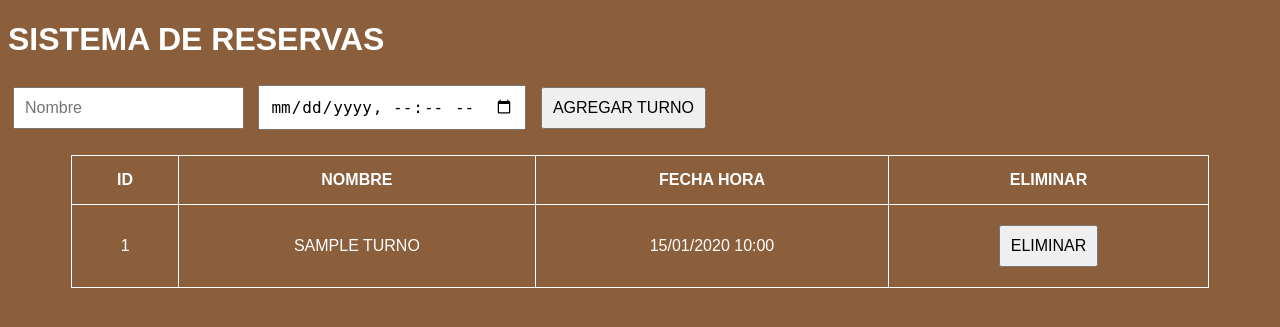
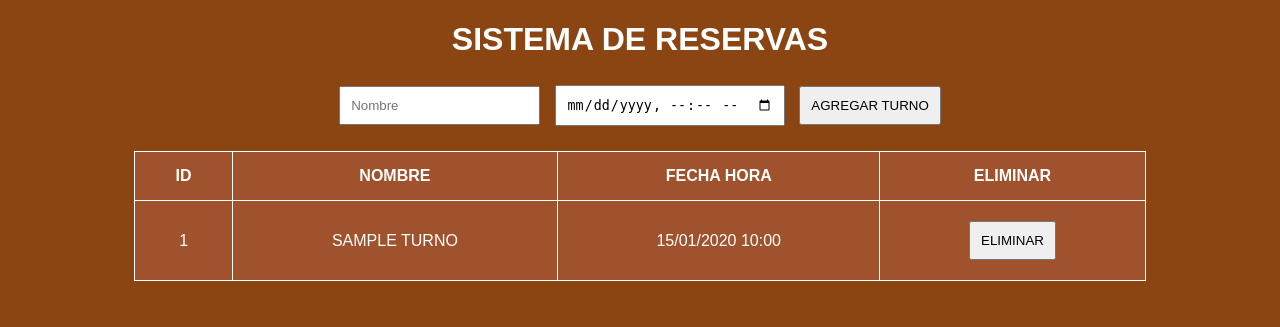
Before and after one commit to jorge221317-max/RESERVAS, a FastAPI app: page /turnos/ in a window 1280 px wide. Shown: the top 327 px of the page. Run offline with FastAPI, Linux system fonts and the light colour scheme; tables that the repository leaves empty hold one stand-in row (values such as "Sample post").

Commit message:
Update style.css

```diff
--- a/api/static/style.css
+++ b/api/static/style.css
@@ -1,25 +1,28 @@
 body {
-    background-color: #8B5E3C; /* madera */
     font-family: Arial, sans-serif;
+    background-color: #8B4513; /* estilo madera */
     color: #fff;
+    text-align: center;
+}
+
+h1 {
+    text-transform: uppercase;
 }
 
 table {
-    width: 90%;
+    width: 80%;
     margin: 20px auto;
     border-collapse: collapse;
-    text-align: center;
+    background-color: #A0522D;
 }
 
 th, td {
     padding: 15px;
     border: 1px solid #fff;
     text-transform: uppercase;
-    font-size: 16px;
 }
 
 input, button {
     padding: 10px;
     margin: 5px;
-    font-size: 16px;
 }
```
